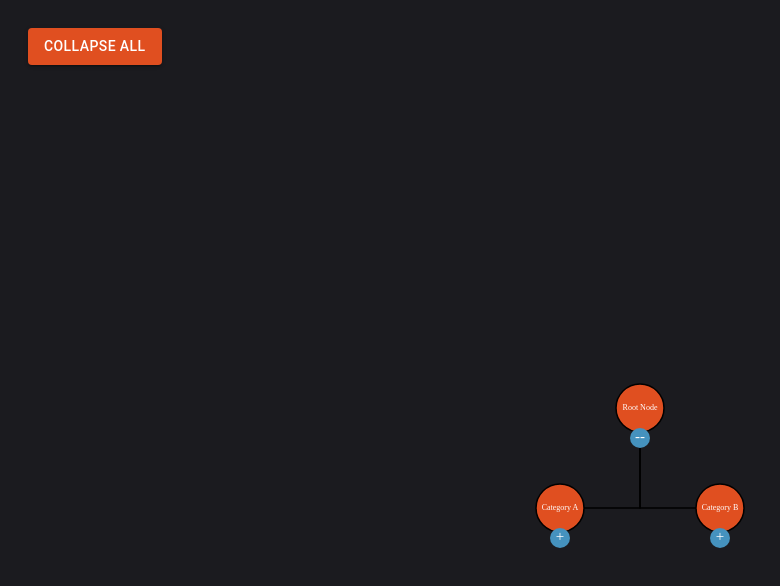
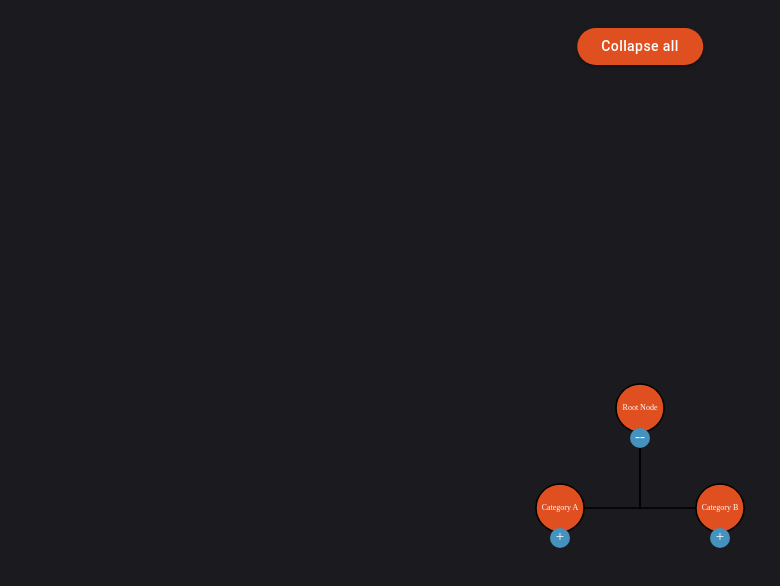
Before and after one commit to obaidalqurshi/virtualized-tree, a React (Vite) app: page / in a window 1280 px wide. Shown: the top 586 px of the page, without its empty margins (0-780 px from the left). Built offline with nearby package versions, Linux system fonts and the light colour scheme.

Commit message:
center the reset button

```diff
--- a/src/components/TreeCanvas.tsx
+++ b/src/components/TreeCanvas.tsx
@@ -91,19 +91,31 @@ export function TreeCanvas({ data, onSelectNode }: Props) {
 
   return (
     <div style={{ position: 'relative', width: '100%', height: '100vh' }}>
-    <Button
-        variant="contained"
-        onClick={collapseAll}
+<div
         style={{
           position: 'absolute',
           top: 20,
-          left: 20,
+          left: '50%',
+          transform: 'translateX(-50%)',
           zIndex: 10,
-          backgroundColor: '#e04f20',
+          display: 'flex',
+          gap: '10px'
         }}
       >
-        Collapse all
-      </Button>
+        <Button
+          variant="contained"
+          onClick={collapseAll}
+          sx={{
+            backgroundColor: '#e04f20',
+            '&:hover': { backgroundColor: '#c6441b' },
+            textTransform: 'none',
+            borderRadius: '20px',
+            px: 3,
+          }}
+        >
+          Collapse all
+        </Button>
+      </div>
     <svg
       ref={svgRef}
       width="100%"
```
